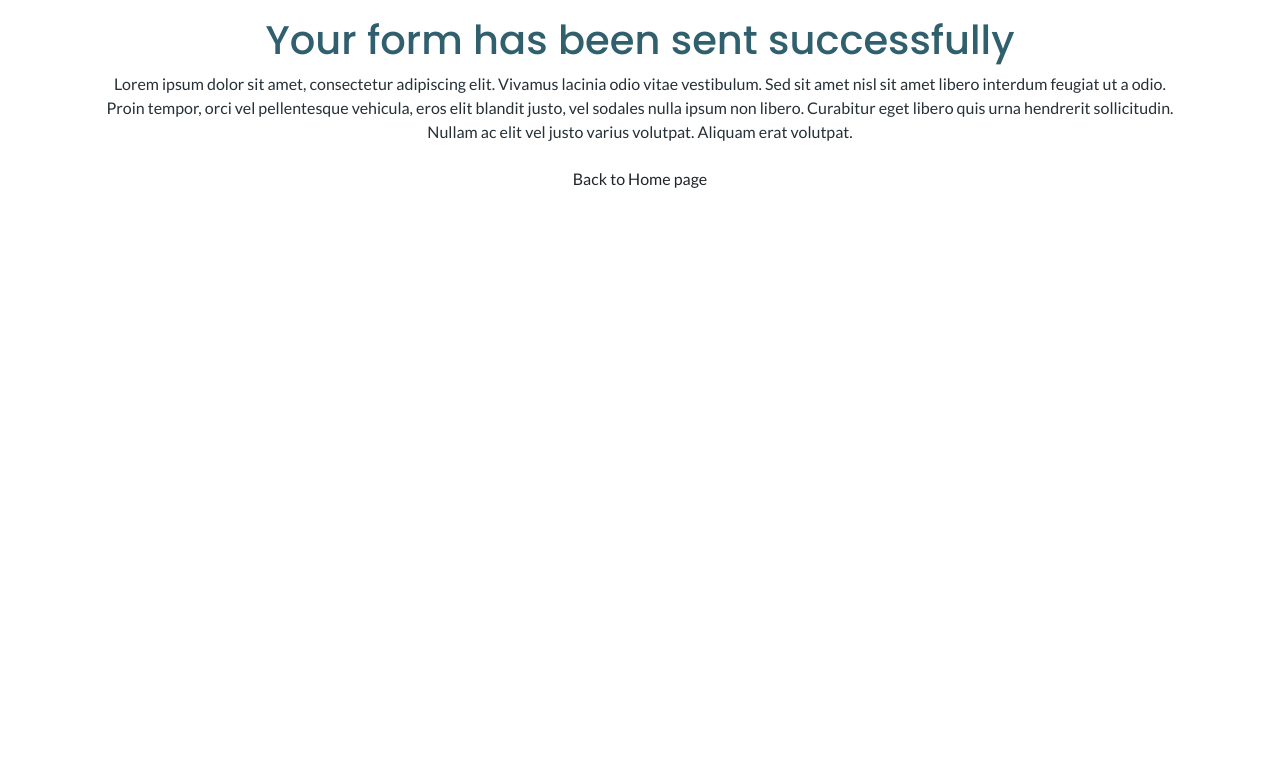
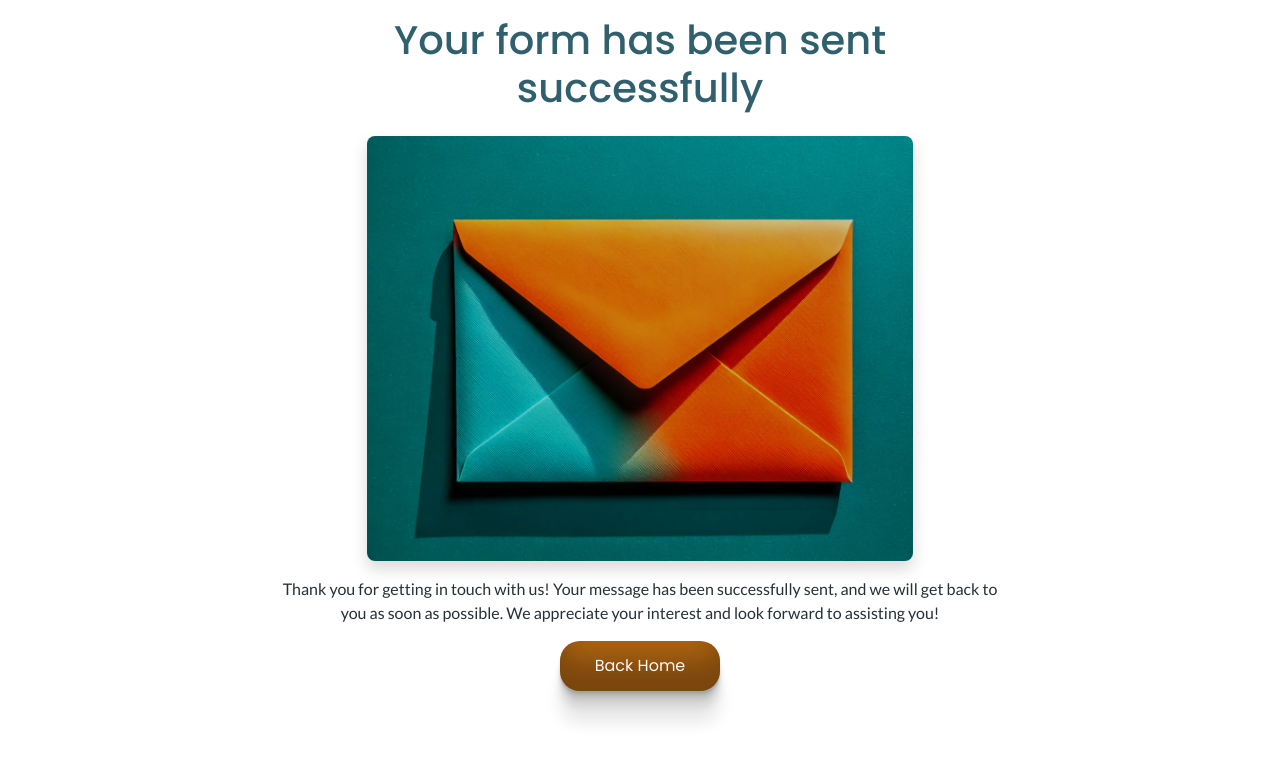
Before and after one commit to Tamas-Gavlider/2410-hackhaton-team5, a Django app: page /contact_form_success/ in a window 1280 px wide. Shown: the part 165-931 px from the top of the page. Run offline with Django 5.2, Linux system fonts and the light colour scheme; some libraries are stand-ins or nearby versions.

Commit message:
style: add styling and img to contact form success page

```diff
--- a/contact/templates/contact/contact_form_success.html
+++ b/contact/templates/contact/contact_form_success.html
@@ -3,12 +3,13 @@
 
 {% block content %}
 <div class="container">
-    <div class="text-center">
+    <div class="col-md-12 col-lg-10 col-xl-8 text-center mx-auto mb-2">
         <h1>Your form has been sent successfully</h1>
-        <p>Lorem ipsum dolor sit amet, consectetur adipiscing elit. Vivamus lacinia odio vitae vestibulum. Sed sit amet nisl sit amet libero interdum feugiat ut a odio. Proin tempor, orci vel pellentesque vehicula, eros elit blandit justo, vel sodales nulla ipsum non libero.
-            Curabitur eget libero quis urna hendrerit sollicitudin. Nullam ac elit vel justo varius volutpat. Aliquam erat volutpat.</p>
-        <a href="{% url 'home' %}" class="button btn"
-            aria-label="Brings back to home page">Back to Home page</a>
+        <img src="{% static 'images/form-sent.jpg' %}" class="w-75 my-3 rounded-3 shadow" style="filter: brightness(0.8);"
+        alt="" aria-label="Form Sent Successfully">
+        <p>Thank you for getting in touch with us! Your message has been successfully sent, and we will get back to you as soon as possible. We appreciate your interest and look forward to assisting you!</p>
+        <a href="{% url 'home' %}" class="primary-btn button btn"
+            aria-label="Brings back to home page">Back Home</a>
     </div>
 </div>
 {% endblock content %}
--- a/job_app_tracker/settings.py
+++ b/job_app_tracker/settings.py
@@ -189,6 +189,6 @@ EMAIL_BACKEND = 'django.core.mail.backends.smtp.EmailBackend'
 EMAIL_USE_TLS = True
 EMAIL_PORT = 587
 EMAIL_HOST = 'smtp.gmail.com'
-EMAIL_HOST_USER = os.getenv('EMAIL_HOST_USER')
-EMAIL_HOST_PASSWORD = os.getenv('EMAIL_HOST_PASS')
+EMAIL_HOST_USER = 'viola.bergere@gmail.com'
+EMAIL_HOST_PASSWORD = 'oica jinm ufkr gqwl'
 DEFAULT_FROM_EMAIL = os.getenv('EMAIL_HOST_USER')
--- a/static/css/base.css
+++ b/static/css/base.css
@@ -92,6 +92,7 @@ textarea {
 /* Buttons */
 /* Style taken from https://uiverse.io/faxriddin20/tall-kangaroo-61 */
 .primary-btn {
+  align-content: center;
   background-color: var(--bright-orange);
   border-radius: 20px;
   box-shadow: rgba(0, 0, 0, 0.17) 0px -23px 25px 0px inset,
@@ -101,11 +102,11 @@ textarea {
     rgba(0, 0, 0, 0.09) 0px 16px 8px, rgba(0, 0, 0, 0.09) 0px 32px 16px;
   border: none;
   cursor: pointer;
-  height: 45px;
+  height: 50px;
   color: var(--light-gray);
   font-family: "Poppins", serif;
   transition: all 0.3s ease;
-  width: 120px;
+  width: 160px;
 }
 .primary-btn:active {
   box-shadow: rgba(50, 50, 93, 0.25) 0px 30px 60px -12px inset,
@@ -118,6 +119,7 @@ textarea {
 }
 
 .secondary-btn {
+  align-content: center;
   background-color: var(--dark-turqouise);
   border-radius: 20px;
   box-shadow: rgba(0, 0, 0, 0.17) 0px -23px 25px 0px inset,
@@ -127,11 +129,11 @@ textarea {
     rgba(0, 0, 0, 0.09) 0px 16px 8px, rgba(0, 0, 0, 0.09) 0px 32px 16px;
   border: none;
   cursor: pointer;
-  height: 45px;
+  height: 50px;
   color: var(--light-gray);
   font-family: "Poppins", serif;
   transition: all 0.3s ease;
-  width: 120px;
+  width: 160px;
 }
 .secondary-btn:active {
   box-shadow: rgba(50, 50, 93, 0.25) 0px 30px 60px -12px inset,
```
Also changed, not shown: static/images/form-sent.jpg (added).
